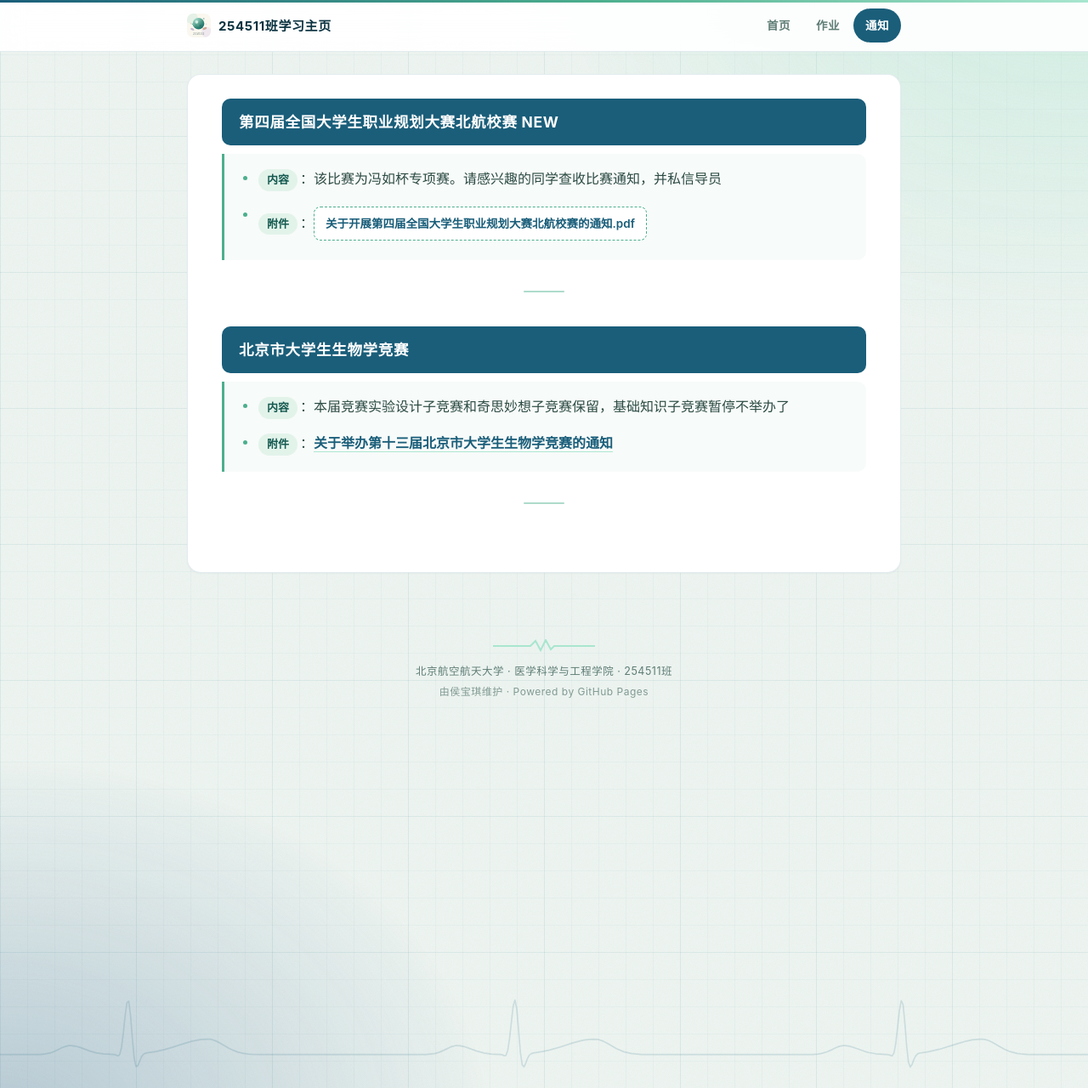
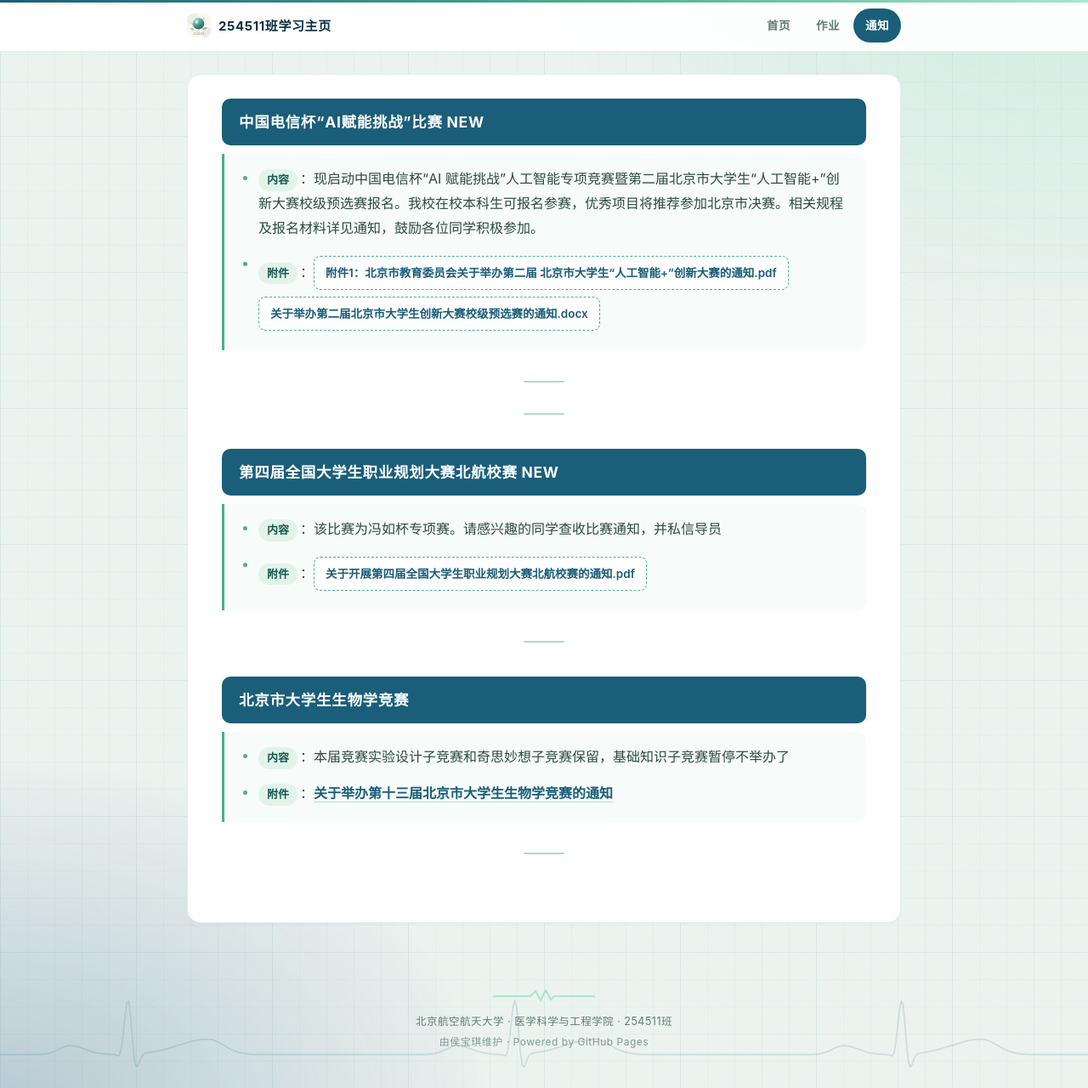
Before and after one commit to BertAGT/254511-Notifications, a Jekyll site: the page built from notices.md, in a window 1280 px wide and 1280 px high. Shown: the whole window at 85% size. Built offline with Jekyll 4.4.1, drawn with Linux system fonts in a browser that asks for light colours.

Commit message:
Update notices.md

```diff
--- a/notices.md
+++ b/notices.md
@@ -3,6 +3,15 @@
 title: 学习通知
 nav: notices
 ---
+
+# 📢 中国电信杯“AI赋能挑战”比赛 NEW
+- **内容**：现启动中国电信杯“AI 赋能挑战”人工智能专项竞赛暨第二届北京市大学生“人工智能+”创新大赛校级预选赛报名。我校在校本科生可报名参赛，优秀项目将推荐参加北京市决赛。相关规程及报名材料详见通知，鼓励各位同学积极参加。
+- **附件**：[附件1：北京市教育委员会关于举办第二届 北京市大学生“人工智能+”创新大赛的通知.pdf](https://github.com/user-attachments/files/34470584/1.%2B.pdf)[关于举办第二届北京市大学生创新大赛校级预选赛的通知.docx](https://github.com/user-attachments/files/34470587/default.docx)
+
+---
+
+---
+
 # 📢 第四届全国大学生职业规划大赛北航校赛 NEW
 - **内容**：该比赛为冯如杯专项赛。请感兴趣的同学查收比赛通知，并私信导员
 - **附件**：[关于开展第四届全国大学生职业规划大赛北航校赛的通知.pdf](https://github.com/user-attachments/files/34458853/default.pdf)
```
